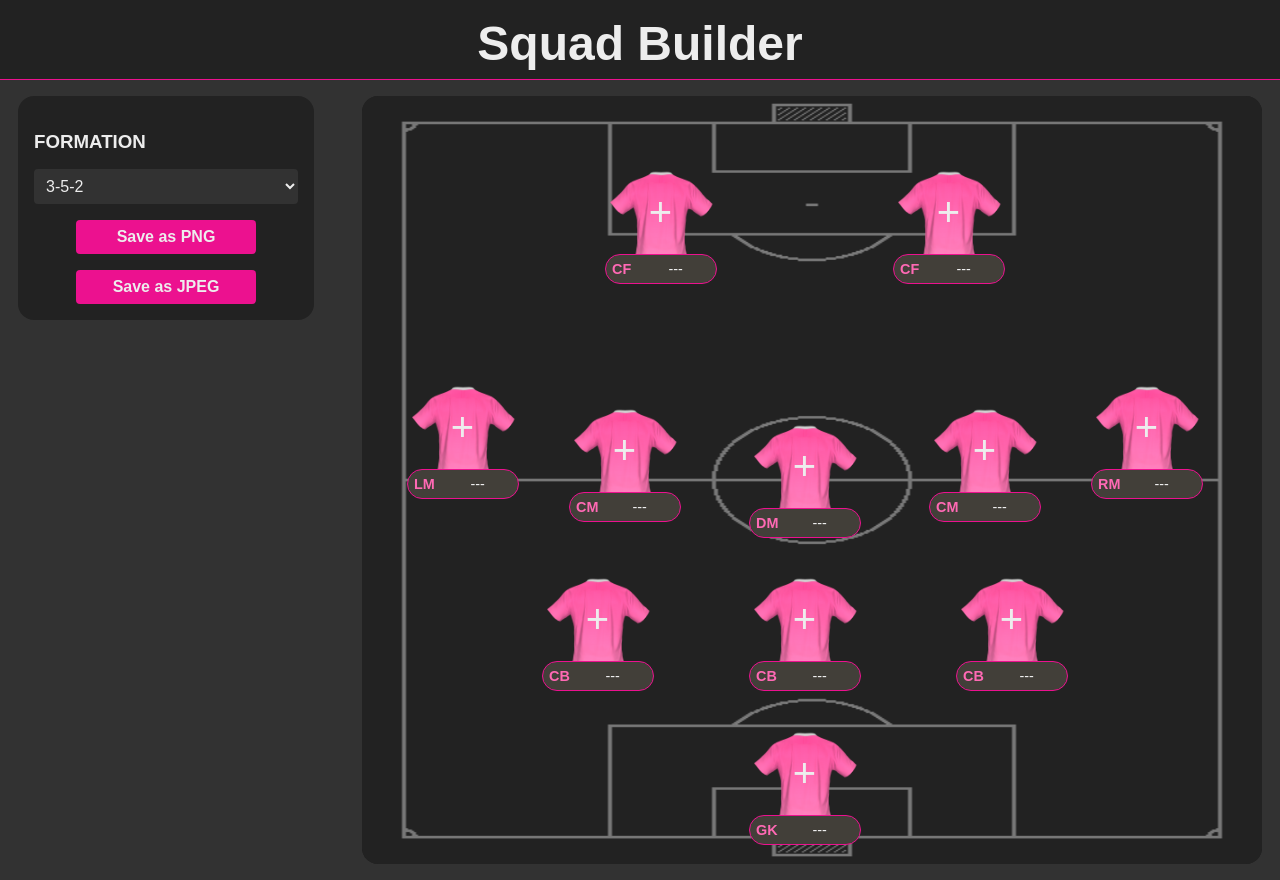
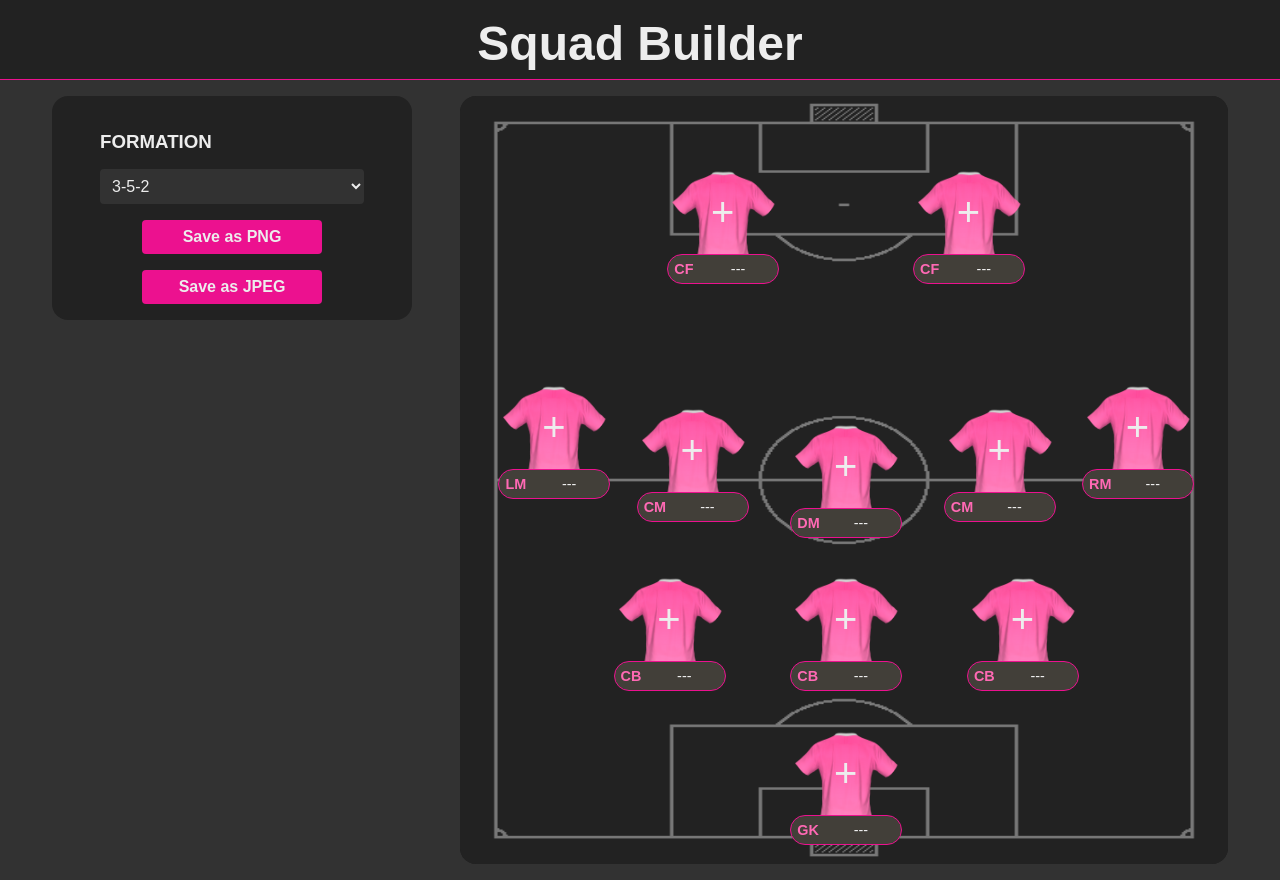
Before and after one commit to rssv384/squad-builder, an Angular app: page / in a window 1280 px wide. Built offline with nearby package versions, Linux system fonts and the light colour scheme; a web font is replaced by a local one; what downloadjs would draw is missing.

Commit message:
Adjusted pitch width for correct player alignment

```diff
--- a/src/app/formation-builder/pitch/pitch.component.scss
+++ b/src/app/formation-builder/pitch/pitch.component.scss
@@ -1,8 +1,8 @@
 @use "../../shared/styles/variables";
 
 .pitch {
-  width: 900px;
-  max-width: 900px;
+  width: 768px;
+  max-width: 768px;
   height: 768px;
   max-height: 768px;
   background-color: variables.$bg-dark;
```
